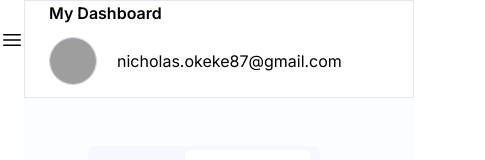
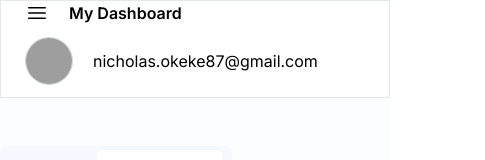
Before and after one commit to ODINKS/cover-letter-generator, a Next.js app: page / in a window 390 px wide. Shown: the top 160 px of the page, 485 px wide, since content can reach past the window. Built offline with nearby package versions, Linux system fonts and the light colour scheme; no server answers; grey boxes are pictures that could not be loaded.

Commit message:
Updated the dashboard responsiveness

```diff
--- a/src/app/components/Header.js
+++ b/src/app/components/Header.js
@@ -4,11 +4,22 @@ import Image from 'next/image'
 
 
 const Header = (props) => {
-    const {title, email} = props
+    const {title, email, isMenuOpen, showMenu} = props
   return (
     <>
         <header className='border border-slate-200 w-full flex flex-wrap lg:flex-nowrap justify-between px-6'>
-            <div className='self-center'>
+            <div className='self-center flex gap-x-5'>
+                 {/* Hamburger */}
+                 <div
+                    onClick={() => showMenu()}
+                    className={`lg:hidden ${isMenuOpen ? 'hidden' : 'block'}`}
+                >
+                    <svg xmlns="http://www.w3.org/2000/svg" fill="none" viewBox="0 0 24 24" strokeWidth={1.5} stroke="currentColor" className="w-6 h-6">
+                        <path strokeLinecap="round" strokeLinejoin="round" d="M3.75 6.75h16.5M3.75 12h16.5m-16.5 5.25h16.5" />
+                    </svg>
+                </div>
+
+
                 <Link href={'/'} className='flex gap-x-3 font-semibold'>
                         {parse(title)}
                 </Link>
--- a/src/app/page.js
+++ b/src/app/page.js
@@ -13,6 +13,7 @@ function Dashboard() {
     const [currentDB, setCurrentDB] = useState(null)
 
     function showMenu() {
+        console.log("clicked!!");
         setIsMenuOpen(true)
     }
     function closeMenu() {
@@ -39,7 +40,7 @@ function Dashboard() {
         <>
             <main className="flex min-h-screen">
                 {/* Section one */}
-                <section className={`w-[23%] fixed lg:static z-10 lg:z-0  lg:w-[18%] lg:px-8 bg-[#163677] min-h-screen flex-col items-center gap-y-10 ${isMenuOpen ? "flex" : "hidden lg:flex"}`}>
+                <section className={`w-[50%] md:w-[28%] px-2 fixed lg:static z-10 lg:z-0  lg:w-[20%]  2xl:px-2 bg-[#163677] min-h-screen flex-col items-center gap-y-10 ${isMenuOpen ? "flex" : "hidden lg:flex"}`}>
                     <button
                         onClick={closeMenu}
                         className={`border border-white self-end`}
@@ -77,22 +78,22 @@ function Dashboard() {
                 </section>
 
                 {/* Hamburger */}
-                <div
-                    onClick={showMenu}
+                {/* <div
+                    onClick={() => showMenu}
                     className={`mt-7 lg:hidden ${isMenuOpen ? 'hidden' : 'block'}`}
                 >
                     <svg xmlns="http://www.w3.org/2000/svg" fill="none" viewBox="0 0 24 24" strokeWidth={1.5} stroke="currentColor" className="w-6 h-6">
                         <path strokeLinecap="round" strokeLinejoin="round" d="M3.75 6.75h16.5M3.75 12h16.5m-16.5 5.25h16.5" />
                     </svg>
-                </div>
+                </div> */}
 
 
 
                 {/* Section 2 */}
                 <section className="w-full">
                     {/* Header */}
-                    <Header title={'My Dashboard'} email={'nicholas.okeke87@gmail.com'} />
-                    <div className="bg-[#cbdaf10f] w-full min-h-screen px-16 pt-12">
+                    <Header title={'My Dashboard'} email={'nicholas.okeke87@gmail.com'} showMenu={showMenu} />
+                    <div className="bg-[#cbdaf10f] w-full min-h-screen lg:px-16 pt-12">
                         {/* Document Buttons */}
                         <div className="bg-[#80ABED0F] py-1 flex gap-x-1 w-[14.5rem] rounded-md mb-8">
                             <button className="px-4 py-2 rounded-md">
@@ -104,7 +105,7 @@ function Dashboard() {
                         </div>
                         {/* Main Cover Letter Section */}
                         <section className="flex flex-col items-center justify-center lg:items-start  lg:flex-row  lg:justify-between flex-wrap gap-y-8 ">
-                            <Link href={'/preview-page'} className="w-[105mm] p-8 pt-16 border  h-[148.5mm] text-sm shadow-lg rounded-md flex justify-center items-center bg-slate-200" >
+                            <Link href={'/preview-page'} className="xs:bg-red w-[90mm] md:w-[110mm] lg:w-[105mm] p-8 pt-16 border  h-[130mm] text-sm shadow-lg rounded-md flex justify-center items-center bg-slate-200" >
                                 <div className='flex flex-col justify-center items-center gap-y-4 '>
                                     <svg xmlns="http://www.w3.org/2000/svg" fill="none" viewBox="0 0 24 24" strokeWidth={1.5} stroke="currentColor" className="w-8 h-8 text-[#0B58F4]">
                                         <path strokeLinecap="round" strokeLinejoin="round" d="M19.5 14.25v-2.625a3.375 3.375 0 0 0-3.375-3.375h-1.5A1.125 1.125 0 0 1 13.5 7.125v-1.5a3.375 3.375 0 0 0-3.375-3.375H8.25m0 12.75h7.5m-7.5 3H12M10.5 2.25H5.625c-.621 0-1.125.504-1.125 1.125v17.25c0 .621.504 1.125 1.125 1.125h12.75c.621 0 1.125-.504 1.125-1.125V11.25a9 9 0 0 0-9-9Z" />
```
Also changed, not shown: 1 other file (tests, documents, lock files or other folders).
